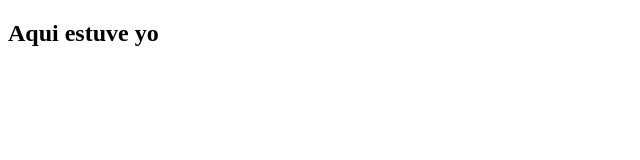
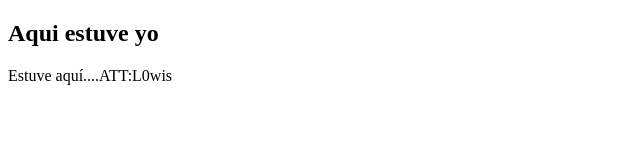
Before and after one commit to joselameiras/isc2025, a plain HTML site: page index.html in a window 1280 px wide. Shown: the whole page, without its empty margins (0-640 px from the left). Drawn offline with Linux system fonts and the light colour scheme.

Commit message:
Update index.html L0wis

```diff
--- a/index.html
+++ b/index.html
@@ -9,6 +9,8 @@
 
 <body>
 <h2>Aqui estuve yo</h2>
+
+        <p>Estuve aquí....ATT:L0wis</p>
 </body>
 
 </html>
```
